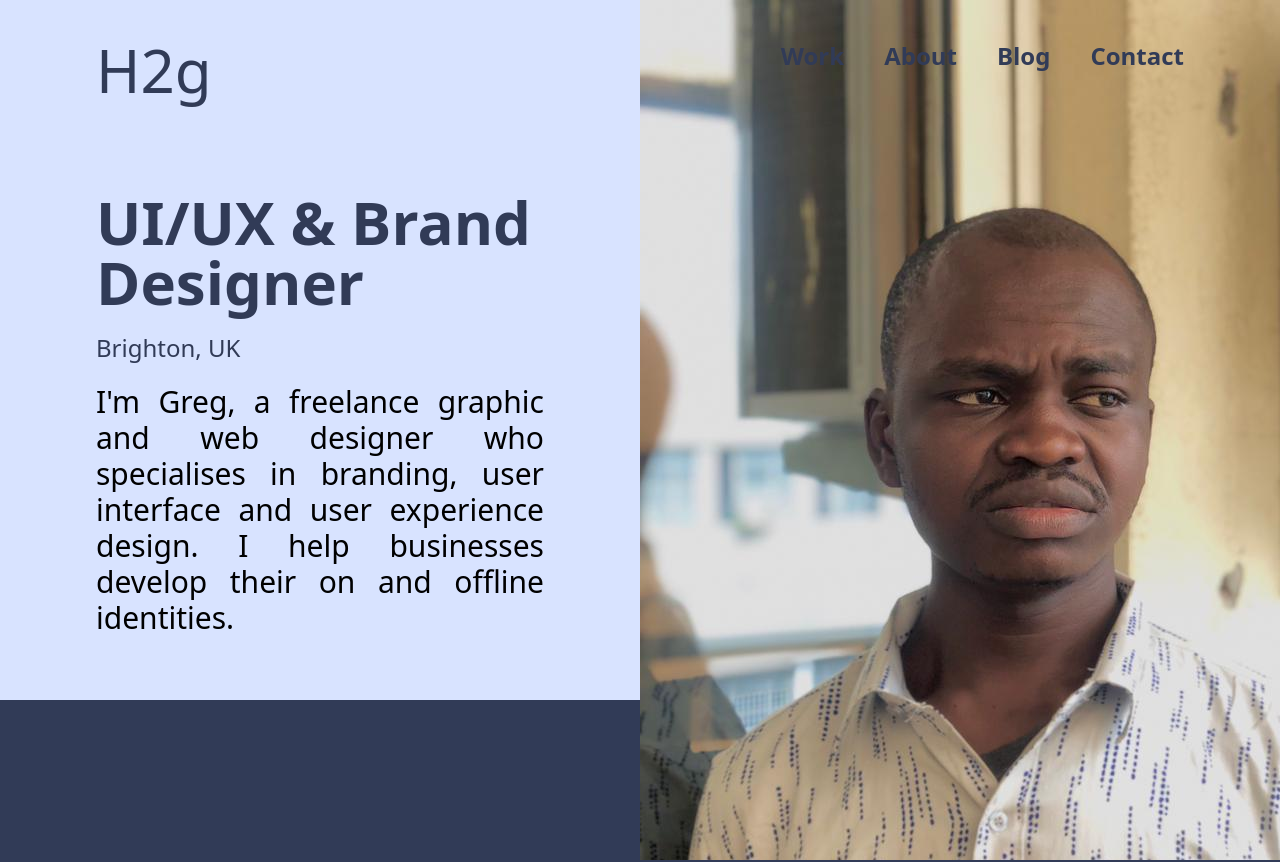
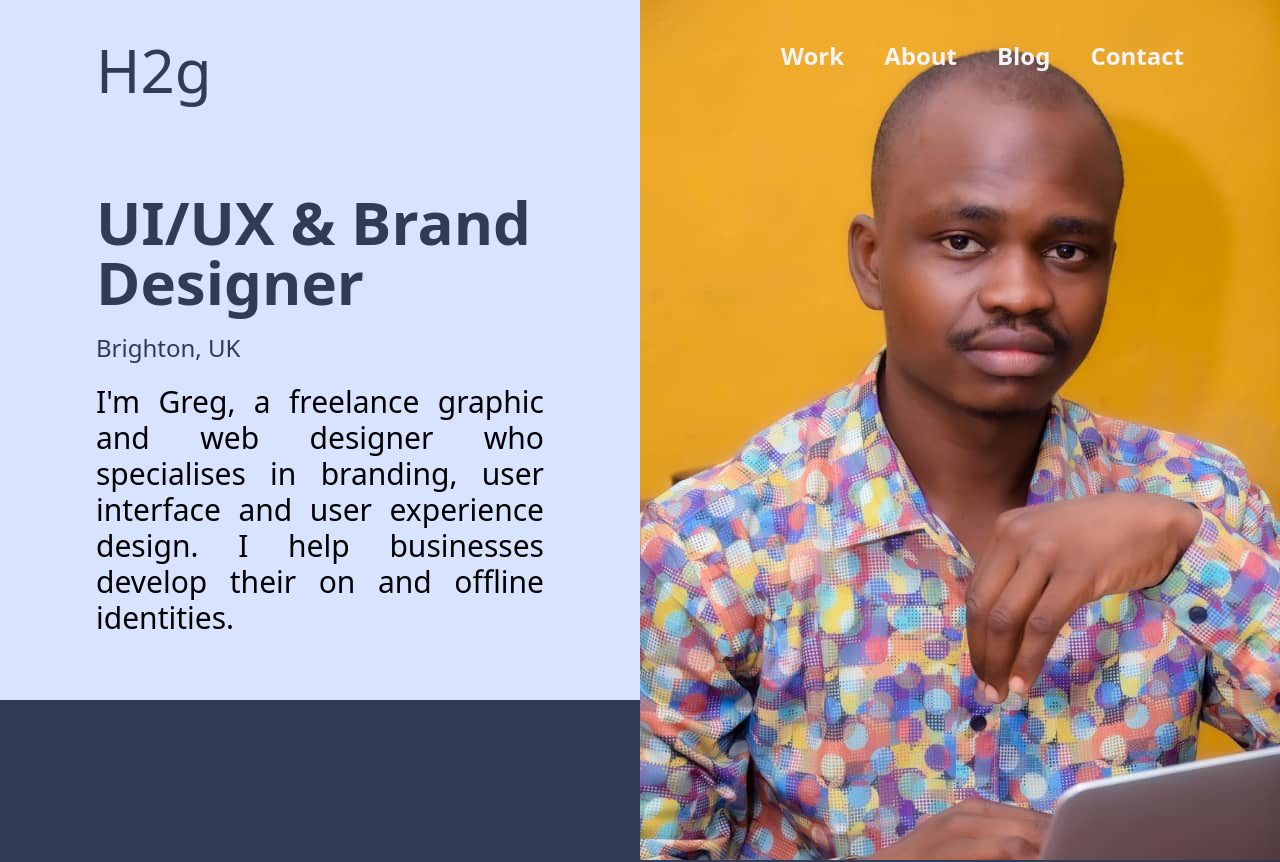
Before and after one commit to h2g-apps-store/h2g, a Next.js app: page / in a window 1280 px wide. Shown: the top 862 px of the page. Built offline with nearby package versions, Linux system fonts and the light colour scheme.

Commit message:
fix home

```diff
--- a/src/app/(home)/page.tsx
+++ b/src/app/(home)/page.tsx
@@ -24,7 +24,7 @@ export default function Home() {
             </div>
             <div className="bg-[#313b57] h-40"></div>
           </div>
-          <div className="bg-blue-600 py-20 bg-[url('/image.jpeg')] object-cover p-80"></div>
+          <div className="bg-blue-600 py-20 bg-[url('/me/deux.jpeg')] object-cover p-80"></div>
         </div>
       </section>
       <section className="bg-[#313b57] h-screen pr-24 py-20">
--- a/src/components/Header.tsx
+++ b/src/components/Header.tsx
@@ -21,8 +21,8 @@ export default function Header() {
         <ul
           className={
             pathname == "/"
-              ? "flex gap-10 text-[#313b57] text-2xl font-bold"
-              : "flex gap-10 text-[#aab5d0] text-2xl font-bold"
+              ? "flex justify-between gap-10 text-[#f4f4f4] text-2xl font-bold"
+              : "flex justify-between gap-10 text-[#aab5d0] text-2xl font-bold"
           }
         >
           <li className="hover:underline underline-offset-8 decoration-4">
```
Also changed, not shown: public/me/deux.jpeg (added), public/me/un.jpeg (added).
